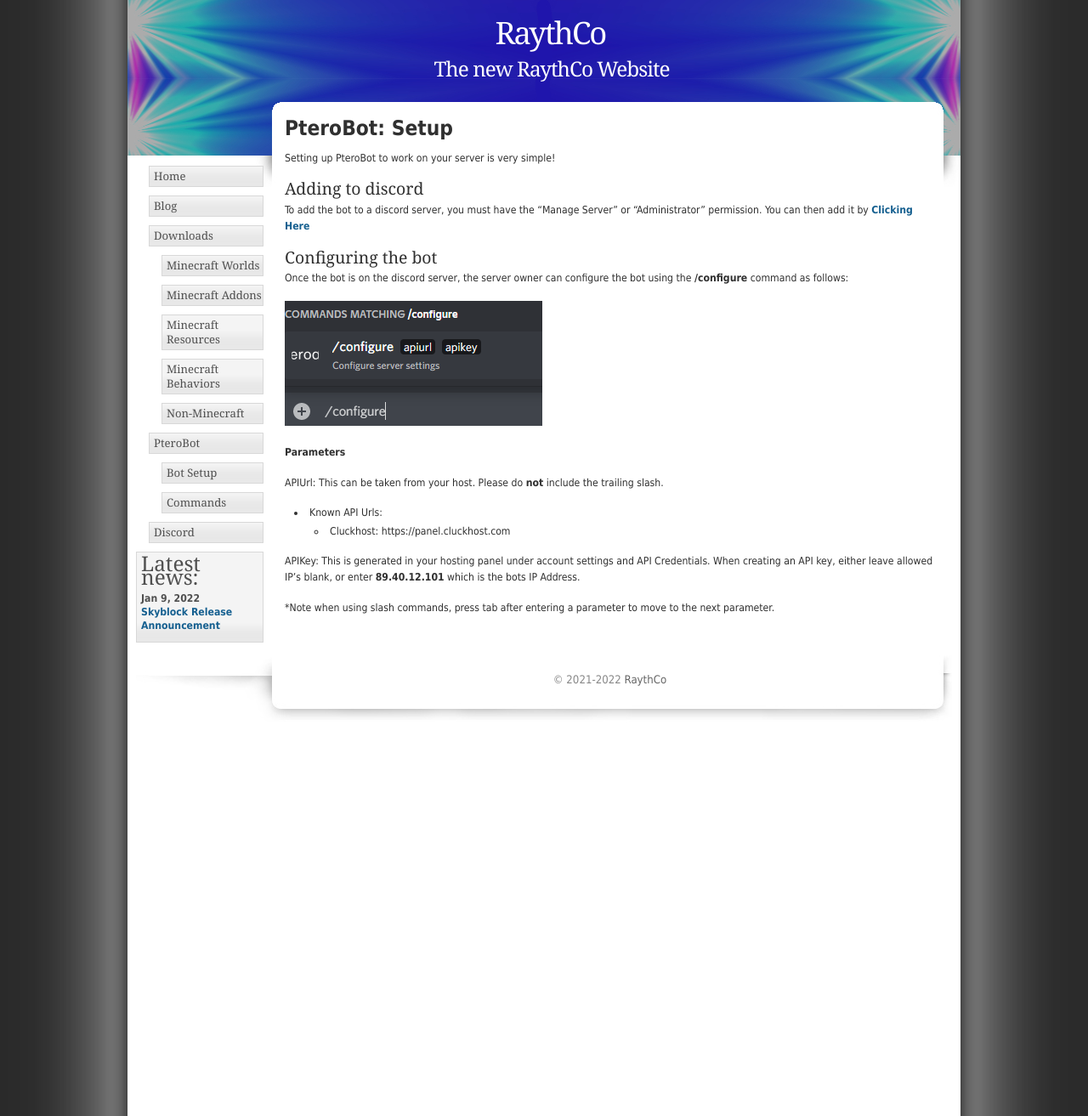
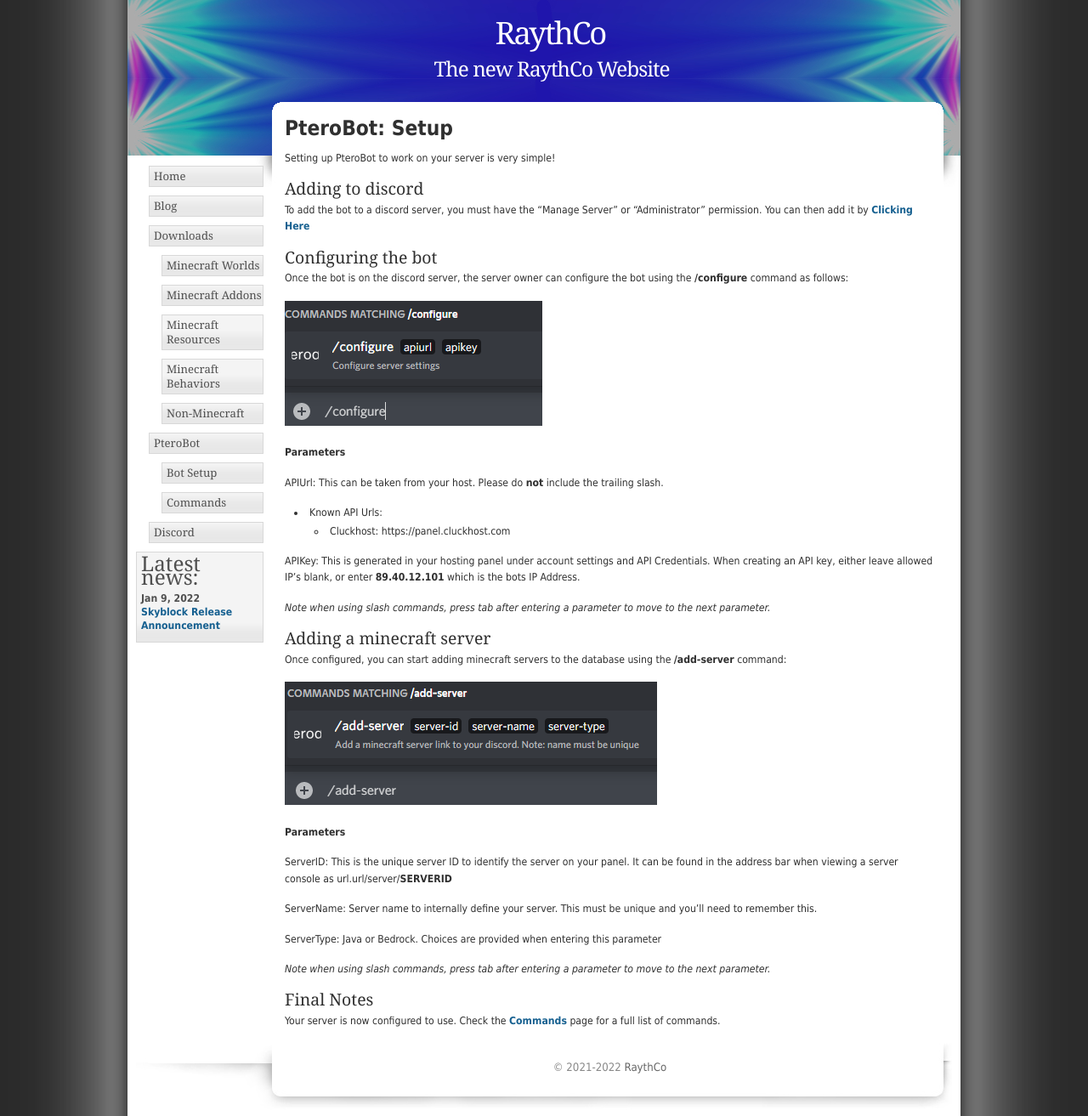
Before and after one commit to RaythCo-Creations/raythco-creations.github.io, a Jekyll site: the page built from pterobot/setup.md, in a window 1280 px wide. Shown: the whole page at 85% size. Built offline with Jekyll 4.4.1, drawn with Linux system fonts in a browser that asks for light colours.

Commit message:
Finish setup page for pterobot

```diff
--- a/pterobot/setup.md
+++ b/pterobot/setup.md
@@ -24,4 +24,24 @@
 
 APIKey: This is generated in your hosting panel under account settings and API Credentials. When creating an API key, either leave allowed IP's blank, or enter **89.40.12.101** which is the bots IP Address.
 
-*Note when using slash commands, press tab after entering a parameter to move to the next parameter.
+*Note when using slash commands, press tab after entering a parameter to move to the next parameter.*
+
+### Adding a minecraft server
+
+Once configured, you can start adding minecraft servers to the database using the **/add-server** command:
+
+<img src="../../assets/img/pterobot/add-server.png" alt="Add-Server Screenshot"/>
+
+__Parameters__
+
+ServerID: This is the unique server ID to identify the server on your panel. It can be found in the address bar when viewing a server console as url.url/server/**SERVERID**
+
+ServerName: Server name to internally define your server. This must be unique and you'll need to remember this.
+
+ServerType: Java or Bedrock. Choices are provided when entering this parameter
+
+*Note when using slash commands, press tab after entering a parameter to move to the next parameter.*
+
+### Final Notes
+
+Your server is now configured to use. Check the [Commands](../../pterobot/commands) page for a full list of commands.
```
Also changed, not shown: assets/img/pterobot/add-server.png (added).
